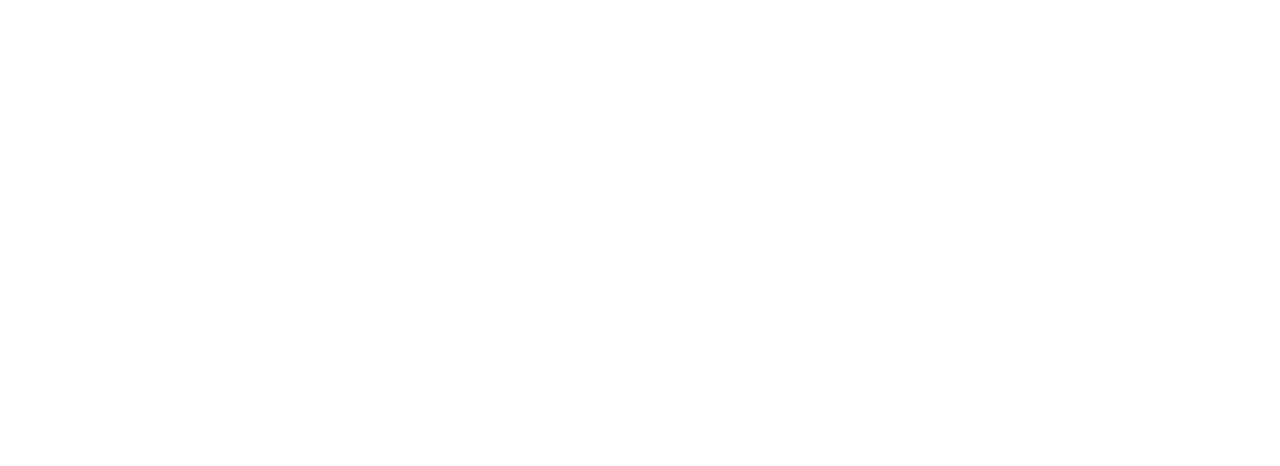
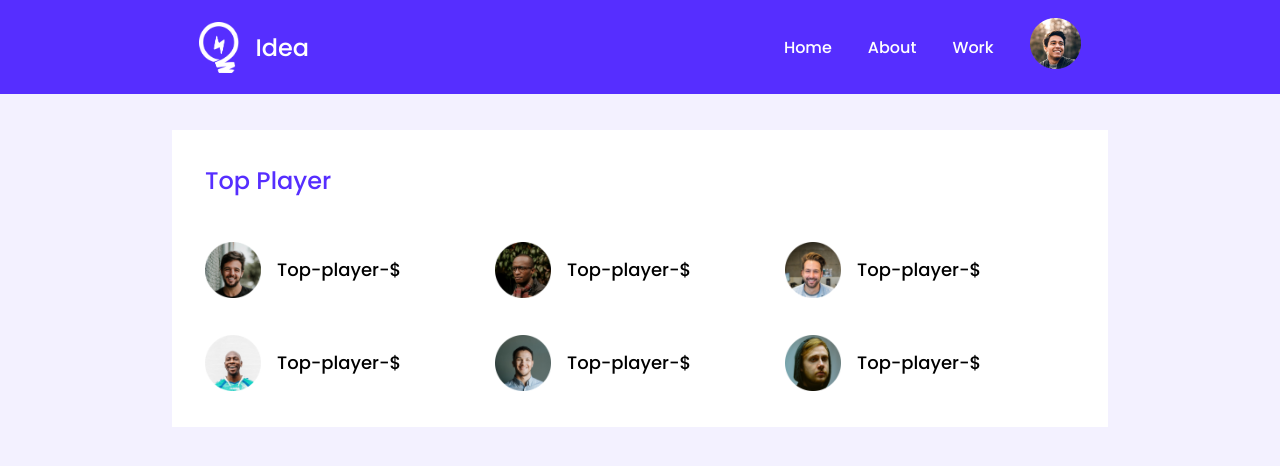
Before and after one commit to EsrakFahim/leaderboard, a plain HTML site: page index.html in a window 1280 px wide. Drawn offline with Linux system fonts and the light colour scheme.

Commit message:
navigation and 1st section added

```diff
--- a/css/style.css
+++ b/css/style.css
@@ -0,0 +1,110 @@
+    /* -----fonts------ */
+    @import url('https://fonts.googleapis.com/css2?family=Poppins:wght@500&display=swap');
+
+    /* -----common style---- */
+    body {
+        margin: 0;
+        font-family: 'Poppins', sans-serif;
+        background-color: #F3F1FF;
+    }
+
+    #conteinar {
+        width: 870px;
+        background-color: #ffffff;
+        padding: 33px;
+    }
+
+    /* ------header section start----- */
+
+    /* navigatin section start */
+    .navigation {
+        display: flex;
+        justify-content: space-around;
+        background-color: #562EFF;
+        height: 94px;
+        color: #ffffff;
+        align-items: center;
+        margin-bottom: 36px;
+    }
+
+    a {
+        text-decoration: none;
+        color: #ffffff;
+    }
+
+    .logo-conteinar {
+        display: flex;
+        align-items: center;
+    }
+
+    .logo-conteinar img {
+        width: 40px;
+        height: 51px;
+    }
+
+    .nav-iten-conteinar ul {
+        display: flex;
+        align-items: center;
+        margin: 0;
+    }
+
+    .logo-conteinar h1 {
+        margin-left: 16px;
+        font-size: 24px;
+        font-weight: 500;
+    }
+
+    .nav-iten-conteinar li {
+        list-style: none;
+        margin: 0;
+        margin-left: 36px;
+        font-size: 16px;
+        font-weight: 400;
+    }
+
+    .nav-iten-conteinar li img {
+        width: 51px;
+        height: 51px;
+    }
+
+    /* --------navigetion section end-------  */
+    /* ------header section end---------- */
+
+    /* ------main section style start---- */
+    main {
+        display: flex;
+        justify-content: center;
+    }
+
+    /* player section strat */
+    .conteinar_title {
+        font-size: 24px;
+        font-weight: 500;
+        color: #562EFF;
+        margin: 0;
+    }
+
+    .player_details_conteinar {
+        display: grid;
+        grid-template-columns: repeat(3, 1fr);
+        row-gap: 30px;
+        margin-top: 40px;
+    }
+
+    .players {
+        display: flex;
+        align-items: center;
+    }
+
+    .player_img {
+        height: 56px;
+        width: 56px;
+    }
+
+    .player_name {
+        font-size: 18px;
+        font-weight: 500;
+        margin-left: 16px;
+    }
+
+    /* player section end  */
--- a/index.html
+++ b/index.html
@@ -1,12 +1,71 @@
 <!DOCTYPE html>
 <html lang="en">
+
 <head>
     <meta charset="UTF-8">
     <meta http-equiv="X-UA-Compatible" content="IE=edge">
     <meta name="viewport" content="width=device-width, initial-scale=1.0">
+    <link rel="stylesheet" href="./css/style.css">
     <title>Leaderboard</title>
 </head>
+
 <body>
+    <!-- header section start -->
+    <header id="">
+        <!-- navigation section start -->
+        <nav class="navigation">
+            <div class="logo-conteinar">
+                <img src="./images/icons/logo.png" alt="">
+                <h1>Idea</h1>
+            </div>
+            <div class="nav-iten-conteinar">
+                <ul>
+                    <li><a href="http://" target="_blank" rel="noopener noreferrer">Home</a> </li>
+                    <li><a href="http://" target="_blank" rel="noopener noreferrer">About</a> </li>
+                    <li><a href="http://" target="_blank" rel="noopener noreferrer">Work</a> </li>
+                    <li><a href="http://" target="_blank" rel="noopener noreferrer"><img
+                                src="./images/icons/profile.png" alt=""></a> </li>
+                </ul>
+            </div>
+        </nav>
+        <!-- navigation section end -->
+    </header>
+    <!-- geader section end -->
 
+    <!-- main section start  -->
+    <main>
+        <!-- top player section start -->
+        <section id="conteinar">
+            <h3 class="conteinar_title">Top Player</h3>
+            <div class="player_details_conteinar">
+                <div class="players">
+                    <img src="./images/players/player-1.png" alt="" class="player_img">
+                    <p class="player_name">Top-player-$</p>
+                </div>
+                <div class="players">
+                    <img src="./images/players/player-2.png" alt="" class="player_img">
+                    <p class="player_name">Top-player-$</p>
+                </div>
+                <div class="players">
+                    <img src="./images/players/player-3.png" alt="" class="player_img">
+                    <p class="player_name">Top-player-$</p>
+                </div>
+                <div class="players">
+                    <img src="./images/players/player-4.png" alt="" class="player_img">
+                    <p class="player_name">Top-player-$</p>
+                </div>
+                <div class="players">
+                    <img src="./images/players/player-5.png" alt="" class="player_img">
+                    <p class="player_name">Top-player-$</p>
+                </div>
+                <div class="players">
+                    <img src="./images/players/player-6.png" alt="" class="player_img">
+                    <p class="player_name">Top-player-$</p>
+                </div>
+            </div>
+        </section>
+        <!-- top player section end -->
+    </main>
 </body>
+
 </html>
```
